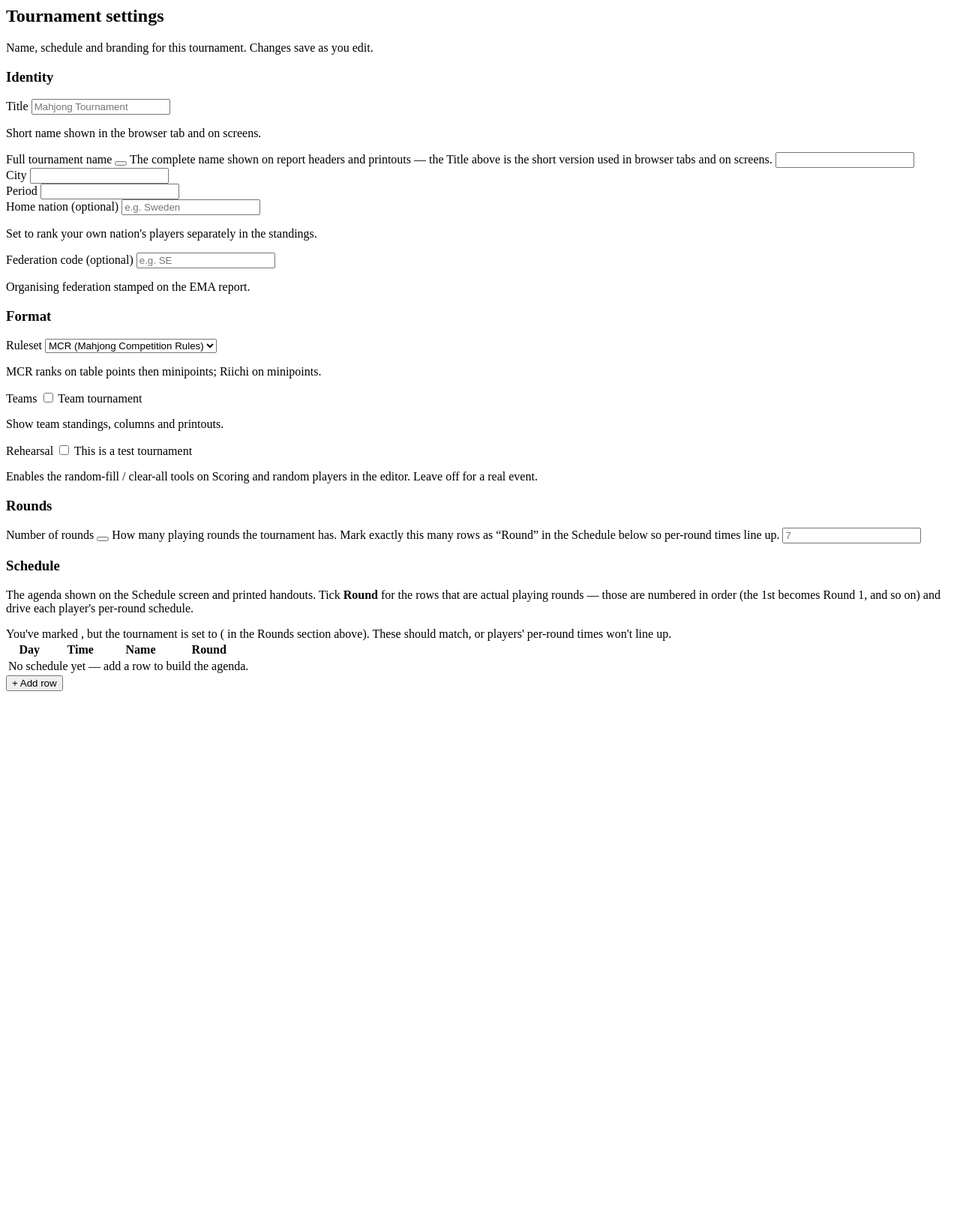
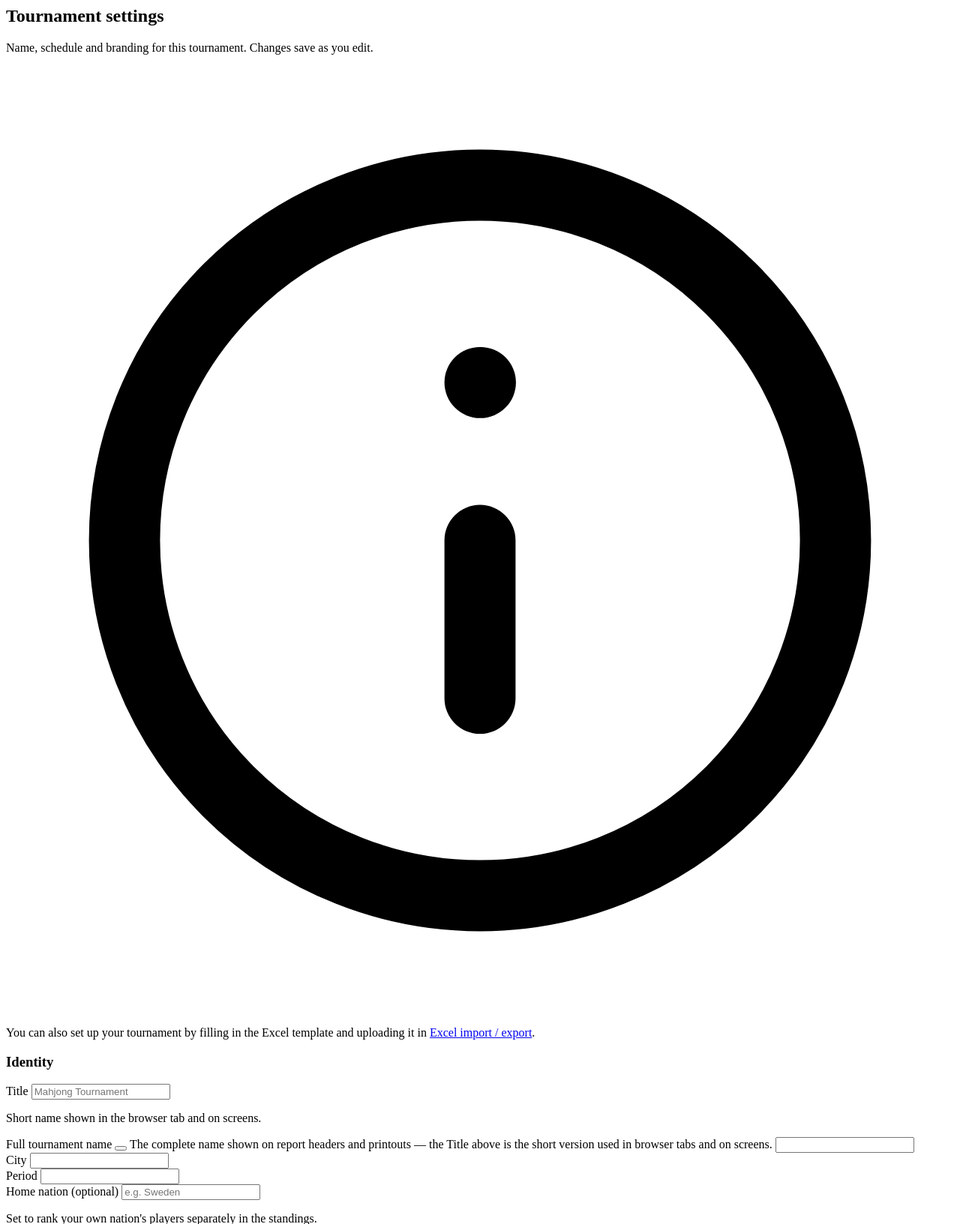
Before and after one commit to cavenel/mahjong-organizer, a Django app: template mahj/templates/mahj/admin_settings.html in a window 1280 px wide. Shown: the top 1633 px of the page at 75% size. Before the commit the page ends 922 px from the top, so only its background shows below. Run offline with Django 3.2, Linux system fonts and the light colour scheme; the template is opened without the code that fills it, so the values that code supplies are empty; some libraries are stand-ins or nearby versions.

Commit message:
settings: point at the Excel route from the settings page
An organiser landing on Settings had no way to know the same values can be filled
into the Excel template and uploaded in one go. A note at the top links straight
to the import/export page.

```diff
--- a/mahj/templates/mahj/admin_settings.html
+++ b/mahj/templates/mahj/admin_settings.html
@@ -3,6 +3,15 @@
   <div>
     <h2 class="text-2xl font-bold text-gray-800">Tournament settings</h2>
     <p class="text-sm text-gray-500 mt-1">Name, schedule and branding for this tournament. Changes save as you edit.</p>
+  </div>
+
+  <!-- Pointer to the Excel route for setting the same values up. -->
+  <div class="rounded-lg border border-sky-200 bg-sky-50 px-4 py-3 text-sm text-sky-800 flex gap-2">
+    <svg class="w-5 h-5 shrink-0 mt-px" fill="none" stroke="currentColor" stroke-width="1.8" stroke-linecap="round" stroke-linejoin="round" viewBox="0 0 24 24"><circle cx="12" cy="12" r="9"/><path d="M12 16v-4M12 8h.01"/></svg>
+    <p>
+      You can also set up your tournament by filling in the Excel template and uploading it
+      in <a href="admin?page=import_template" class="font-semibold underline hover:no-underline">Excel import / export</a>.
+    </p>
   </div>
 
   <!-- Identity ---------------------------------------------------------------->
```
